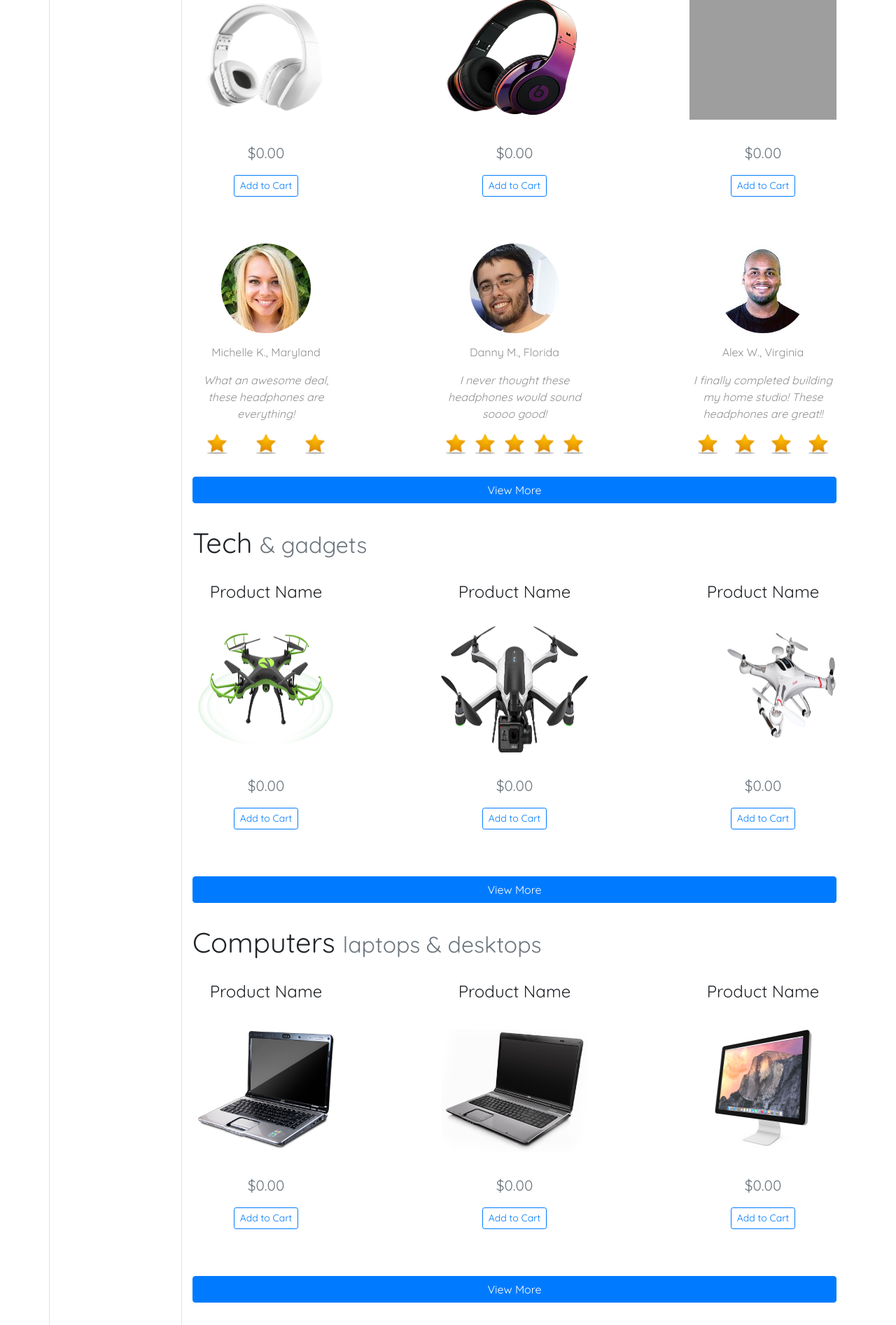
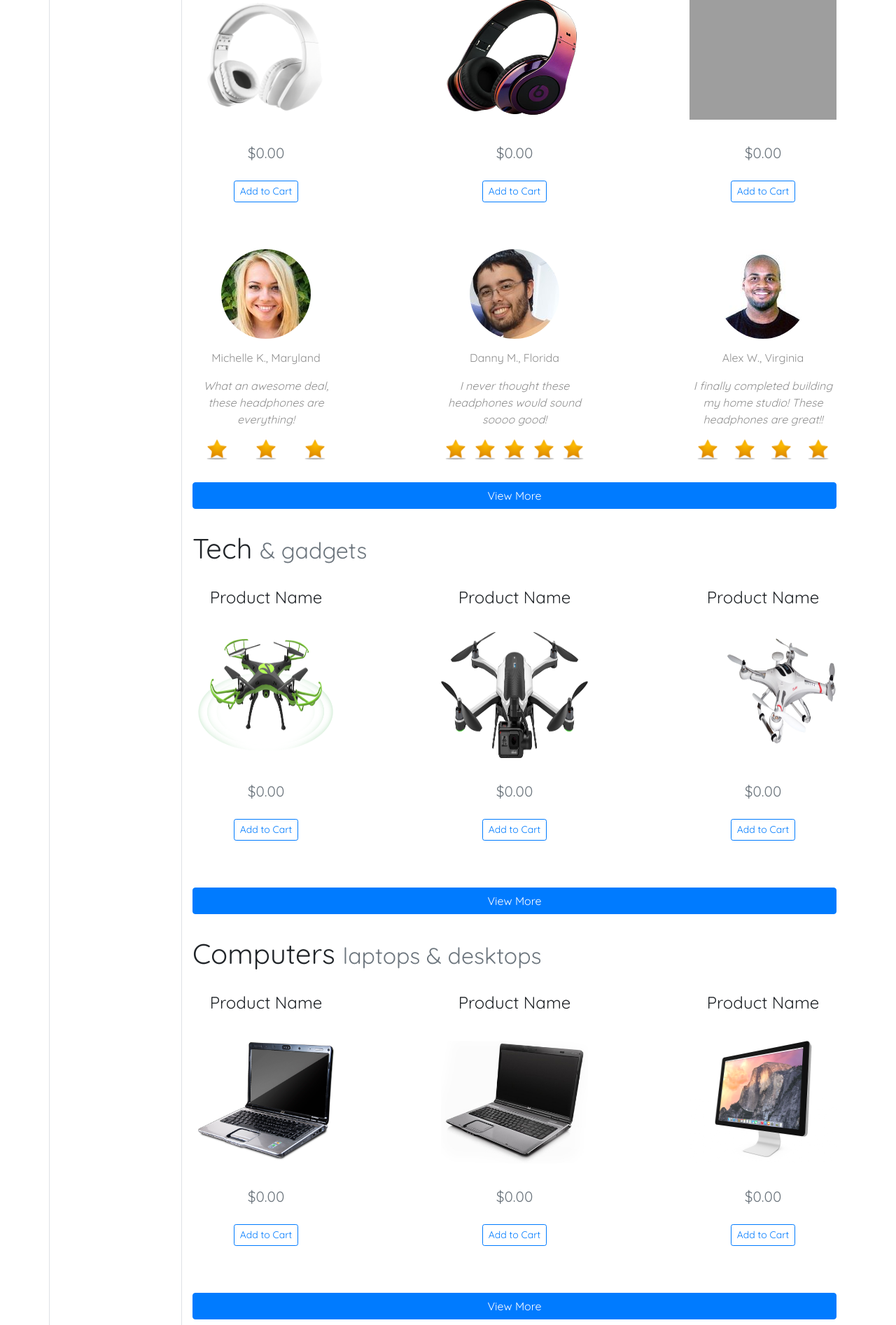
Before and after one commit to GWGweb-projectgroup/practice-project, a PHP site: page /onsale.html in a window 1280 px wide. Shown: the part 501-2394 px from the top of the page at 70% size. Run offline with PHP 8.4, Linux system fonts and the light colour scheme; some libraries are stand-ins or nearby versions; grey boxes are pictures that could not be loaded.

Commit message:
Changed margin bottom of product-price

```diff
--- a/css/global_styles.css
+++ b/css/global_styles.css
@@ -79,6 +79,7 @@ h4 {
 
 .product-price {
   font-size: 1.3rem;
+  margin-bottom: 1.5rem;
 }
 
 .product-header {
```
